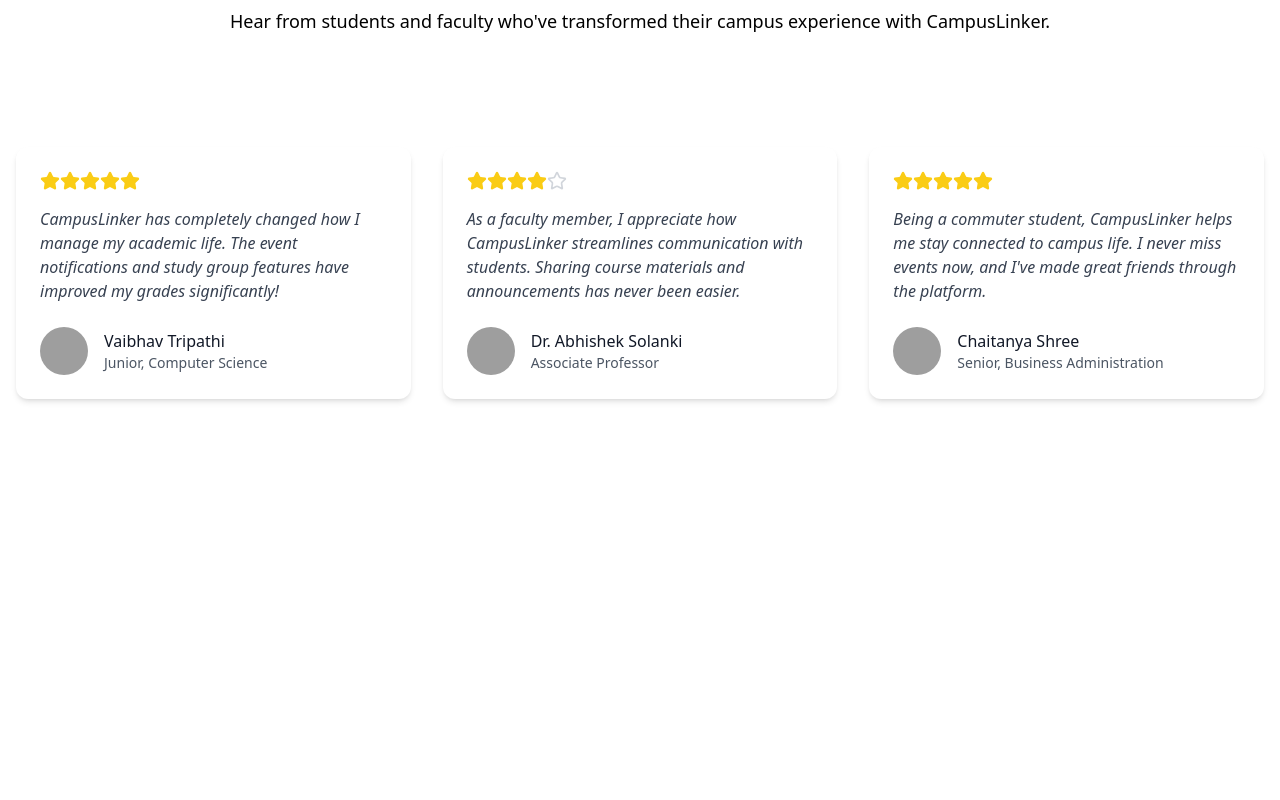
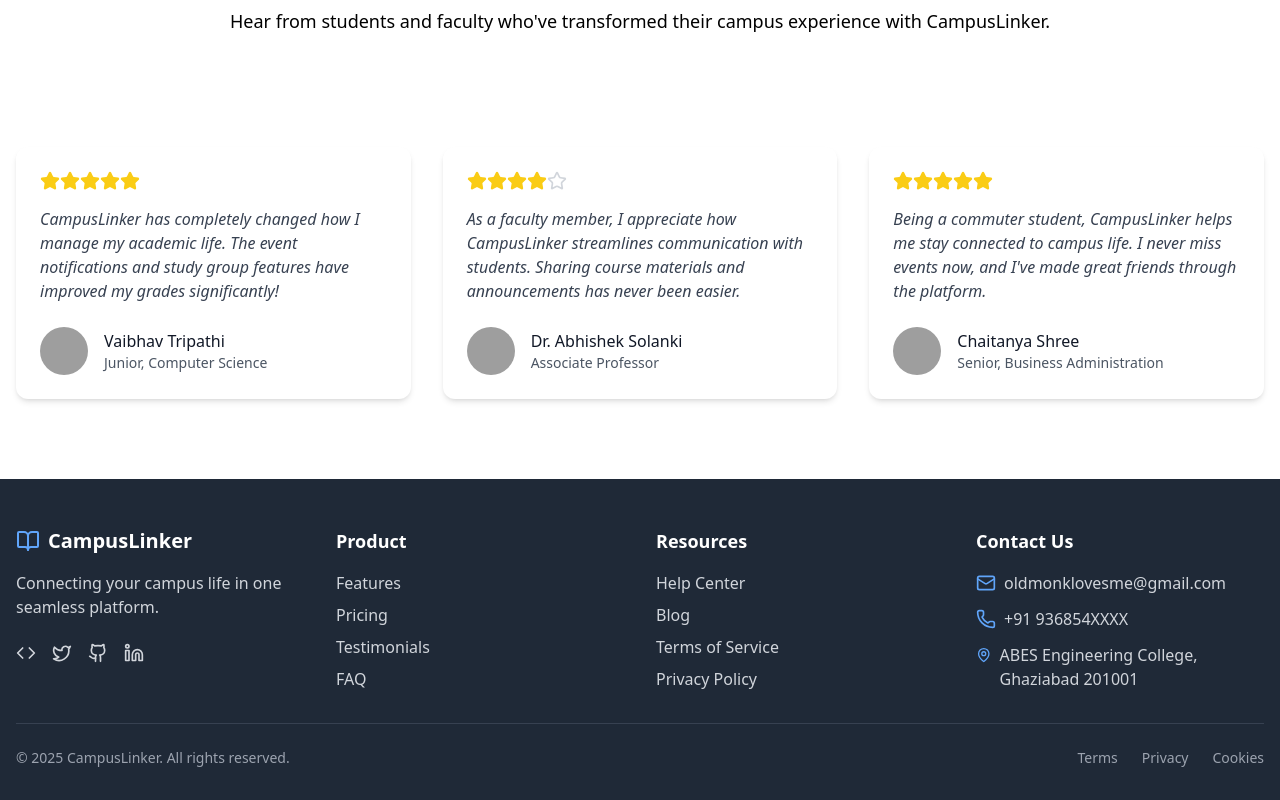
Before and after one commit to cipher-sphere/CampusLinker, a React (Vite) app in the folder frontend/: page / in a window 1280 px wide. Shown: the part 1538-2338 px from the top of the page. Before the commit the page ends 2017 px from the top, so only its background shows below. Built offline with nearby package versions, Linux system fonts and the light colour scheme; grey boxes are pictures that could not be loaded; the HTML template or start-up script is replaced by a standard one.

Commit message:
created footer

```diff
--- a/frontend/src/pages/Landingpage.jsx
+++ b/frontend/src/pages/Landingpage.jsx
@@ -3,6 +3,7 @@
 import Features from './landingcomponents/Features'
 import Hero from './landingcomponents/Hero'
 import Testimonials from './landingcomponents/Testimonials'
+import Footer from './landingcomponents/Footer'
 function Landingpage() {
     return (
         <div className='font-sans'>
@@ -12,6 +13,7 @@
                 <Features></Features>
                 <Testimonials></Testimonials>
             </main>
+            <Footer></Footer>
         </div>
     )
 }
--- /dev/null
+++ b/frontend/src/pages/landingcomponents/Footer.jsx
@@ -0,0 +1,105 @@
+import React from 'react';
+import { BookOpen, Github, Twitter, Linkedin, Mail, Phone, MapPin, Code } from 'lucide-react';
+
+function Footer() {
+  return (
+    <footer className="bg-gray-800 text-white pt-12 pb-8">
+      <div className="container mx-auto px-4">
+        {/* Main Footer Content */}
+        <div className="grid grid-cols-4 gap-8 mb-8">
+          {/* Company Info */}
+          <div>
+            <div className="flex items-center mb-4">
+              <BookOpen className="h-6 w-6 mr-2 text-blue-400" />
+              <span className="text-xl font-bold">CampusLinker</span>
+            </div>
+            <p className="text-gray-300 mb-6">Connecting your campus life in one seamless platform.</p>
+            <div className="flex space-x-4">
+              <a href="https://leetcode.com/quantumciphersphere" target="_blank" rel="noopener noreferrer" className="text-gray-300 hover:text-blue-400 transition-colors">
+                <Code className="h-5 w-5" title="LeetCode" />
+              </a>
+              <a href="https://twitter.com" target="_blank" rel="noopener noreferrer" className="text-gray-300 hover:text-blue-400 transition-colors">
+                <Twitter className="h-5 w-5" title="Twitter" />
+              </a>
+              <a href="https://github.com/cipher-sphere" target="_blank" rel="noopener noreferrer" className="text-gray-300 hover:text-blue-400 transition-colors">
+                <Github className="h-5 w-5" title="GitHub" />
+              </a>
+              <a href="https://www.linkedin.com/in/shivam-sharma-638617245/" target="_blank" rel="noopener noreferrer" className="text-gray-300 hover:text-blue-400 transition-colors">
+                <Linkedin className="h-5 w-5" title="LinkedIn" />
+              </a>
+            </div>
+          </div>
+
+          {/* Product Links */}
+          <div>
+            <h3 className="text-lg font-semibold mb-4 text-white">Product</h3>
+            <ul className="space-y-2">
+              <li>
+                <a href="#features" className="text-gray-300 hover:text-blue-400 transition-colors">Features</a>
+              </li>
+              <li>
+                <a href="#pricing" className="text-gray-300 hover:text-blue-400 transition-colors">Pricing</a>
+              </li>
+              <li>
+                <a href="#testimonials" className="text-gray-300 hover:text-blue-400 transition-colors">Testimonials</a>
+              </li>
+              <li>
+                <a href="#faq" className="text-gray-300 hover:text-blue-400 transition-colors">FAQ</a>
+              </li>
+            </ul>
+          </div>
+
+          {/* Resources Links */}
+          <div>
+            <h3 className="text-lg font-semibold mb-4 text-white">Resources</h3>
+            <ul className="space-y-2">
+              <li>
+                <a href="#" className="text-gray-300 hover:text-blue-400 transition-colors">Help Center</a>
+              </li>
+              <li>
+                <a href="#" className="text-gray-300 hover:text-blue-400 transition-colors">Blog</a>
+              </li>
+              <li>
+                <a href="#" className="text-gray-300 hover:text-blue-400 transition-colors">Terms of Service</a>
+              </li>
+              <li>
+                <a href="#" className="text-gray-300 hover:text-blue-400 transition-colors">Privacy Policy</a>
+              </li>
+            </ul>
+          </div>
+
+          {/* Contact Information */}
+          <div>
+            <h3 className="text-lg font-semibold mb-4 text-white">Contact Us</h3>
+            <ul className="space-y-3">
+              <li className="flex items-start">
+                <Mail className="h-5 w-5 mr-2 text-blue-400 mt-0.5" />
+                <span className="text-gray-300">oldmonklovesme@gmail.com</span>
+              </li>
+              <li className="flex items-start">
+                <Phone className="h-5 w-5 mr-2 text-blue-400 mt-0.5" />
+                <span className="text-gray-300">+91 936854XXXX</span>
+              </li>
+              <li className="flex items-start">
+                <MapPin className="h-5 w-5 mr-2 text-blue-400 mt-0.5" />
+                <span className="text-gray-300">ABES Engineering College, Ghaziabad 201001</span>
+              </li>
+            </ul>
+          </div>
+        </div>
+
+        {/* Copyright */}
+        <div className="pt-6 border-t border-gray-700 text-center flex justify-between items-center">
+          <p className="text-gray-400 text-sm">© {new Date().getFullYear()} CampusLinker. All rights reserved.</p>
+          <div className="flex space-x-6">
+            <a href="#" className="text-gray-400 hover:text-blue-400 text-sm">Terms</a>
+            <a href="#" className="text-gray-400 hover:text-blue-400 text-sm">Privacy</a>
+            <a href="#" className="text-gray-400 hover:text-blue-400 text-sm">Cookies</a>
+          </div>
+        </div>
+      </div>
+    </footer>
+  );
+}
+
+export default Footer;
```
